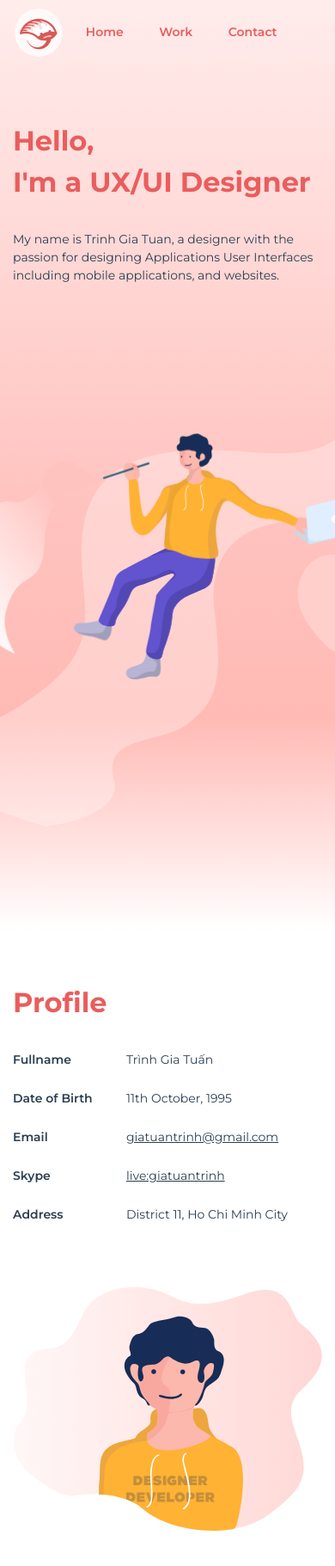
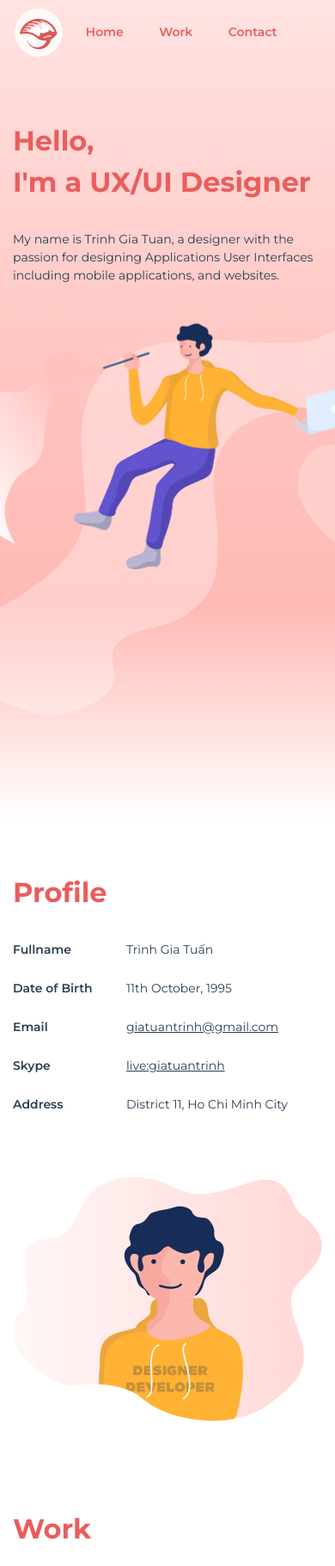
Before and after one commit to tgt95/portfolio, a PHP site: page / in a window 390 px wide. Shown: the top 1821 px of the page at 86% size. Run offline with PHP 8.4, Linux system fonts and the light colour scheme.

Commit message:
Adjust banner background in IP12

```diff
--- a/assets/css/style.css
+++ b/assets/css/style.css
@@ -356,7 +356,9 @@ body {
           display: none; } }
     @media (max-width: 414px) {
       .section-banner .content-bg {
-        margin-top: -496px; } }
+        margin-top: -496px; }
+        .section-banner .content-bg svg {
+          margin-top: -128px; } }
 
 .section-profile .profile-content ul {
   list-style-type: none;
--- a/src/scss/section/_common.scss
+++ b/src/scss/section/_common.scss
@@ -63,7 +63,7 @@
 			overflow: unset;
 			svg{
 				// background: linear-gradient(180deg,#fff7f7 0,#ffc3bf 60%, #ffbab5 70%, #ffc4bf 80%,#fff 100%)
-				background: linear-gradient(180deg,#fff7f7 0,#ffc3bf 60%, #ffbab5 80%,#ffffff 100%)
+				background: linear-gradient(180deg,#fff7f7 0,#ffc3bf 60%, #ffbab5 80%,#ffffff 100%);
 			}
 			#human-bg{
 				fill: transparent;
@@ -74,7 +74,9 @@
 		}
 		@media (max-width: 414px) {
 			margin-top: -496px;
-			// margin-top: -50%;
+			svg{
+				margin-top: -128px;
+			}
 		}
 	}
 }
```
Also changed, not shown: assets/css/style.min.css, 1 other file.
